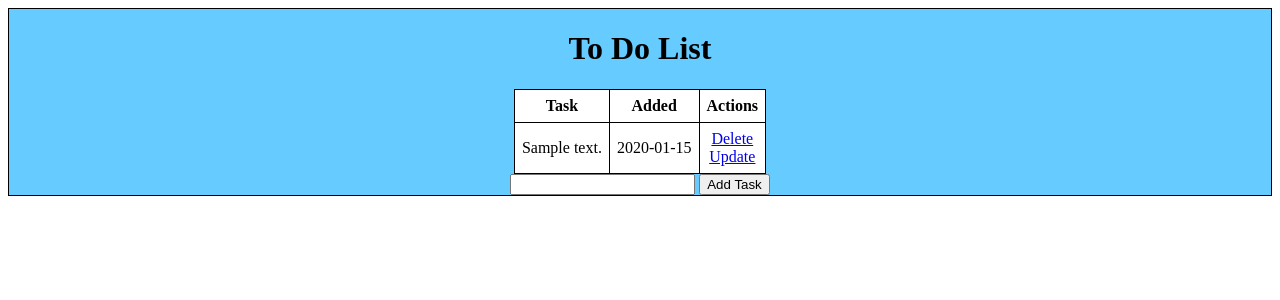
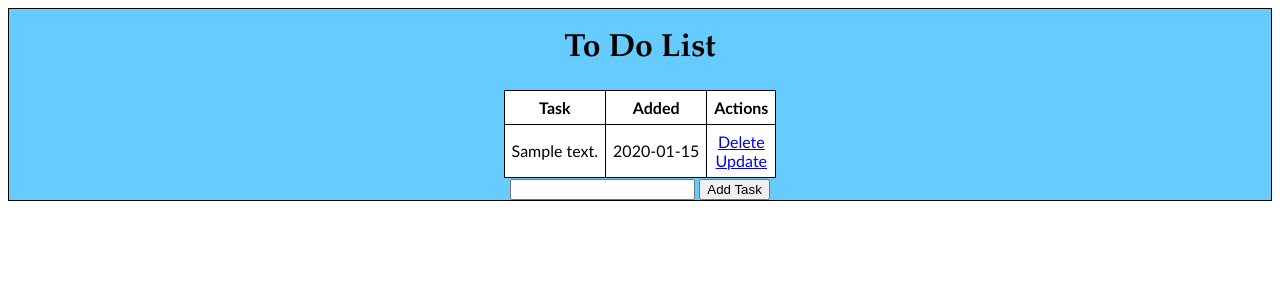
Before and after one commit to HarshitBSharma/TodoManager, a Flask app: page / in a window 1280 px wide. Shown: the top 300 px of the page. Run offline with Flask 2, Linux system fonts and the light colour scheme; tables that the repository leaves empty hold one stand-in row (values such as "Sample post").

Commit message:
Small tweaks in font

```diff
--- a/ToDoList/static/css/main.css
+++ b/ToDoList/static/css/main.css
@@ -3,13 +3,16 @@ div{
 }
 
 #content {
+	font-family: Garamond;
 	border: 1px solid black;
 	background-color: #66CCFF;
 }
 #content.form {
 	background-color: #FF;
+	font-family: Brush Script MT;
 }
 table, form {
+	font-family: Calibri;
 	margin-left: auto;
 	margin-right:auto;
 	border-collapse: collapse;
--- a/ToDoList/templates/index.html
+++ b/ToDoList/templates/index.html
@@ -8,6 +8,9 @@
 {% block body %}
 <div id="content">
 	<h1>To Do List</h1>
+	{% if tasks| length < 1 %}
+		<h4>There are no tasks. Create One Below!!</h4>
+	{%  else  %}
 	<table>
 		<tr>
 			<th>Task</th>
@@ -25,13 +28,14 @@
 			</tr>
 		{% endfor %}
 	</table>
+
+
+	{% endif %}
 	<div class="form">
 		<form action="/" method="POST">
 			<input type="text" name="Task" id="Task">
 			<input type="submit" value="Add Task">
 		</form>
 	</div>
-
-
 </div>
 {% endblock %}
```
